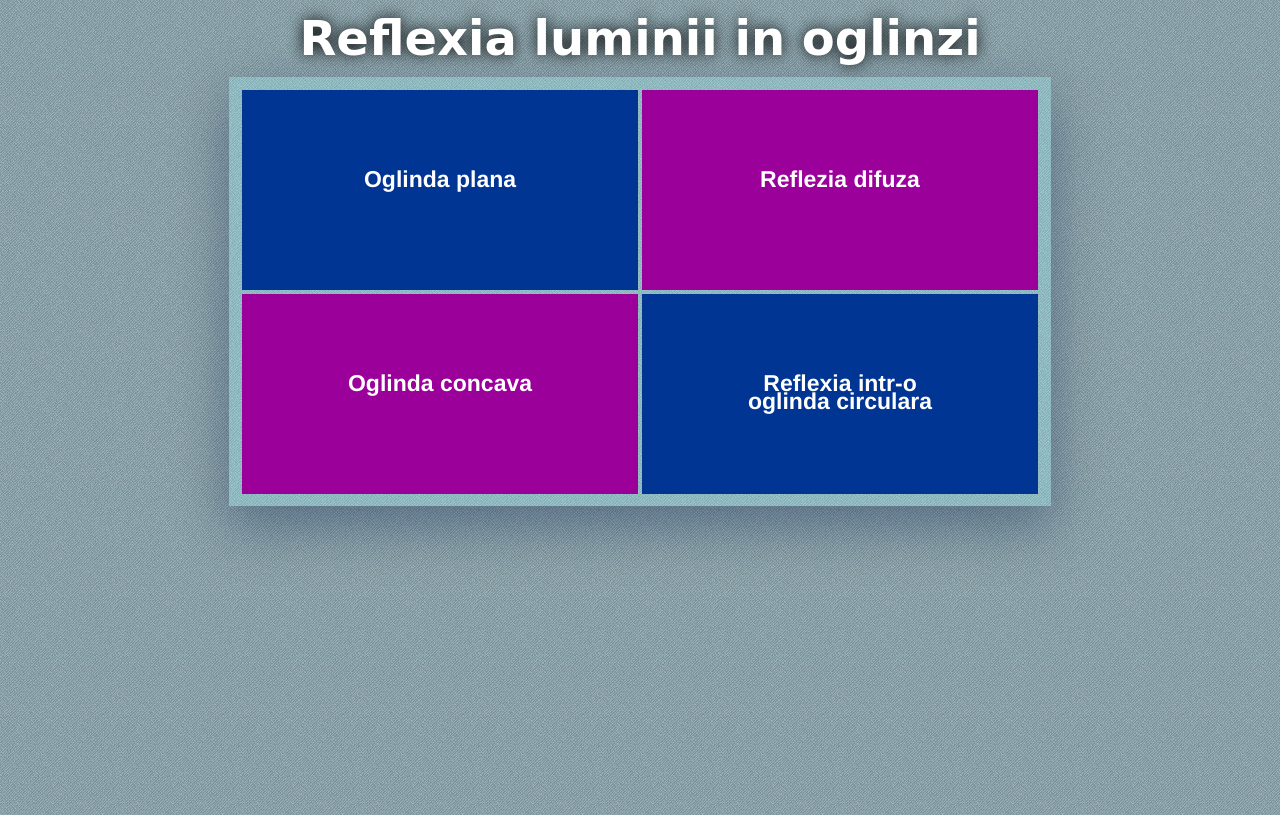
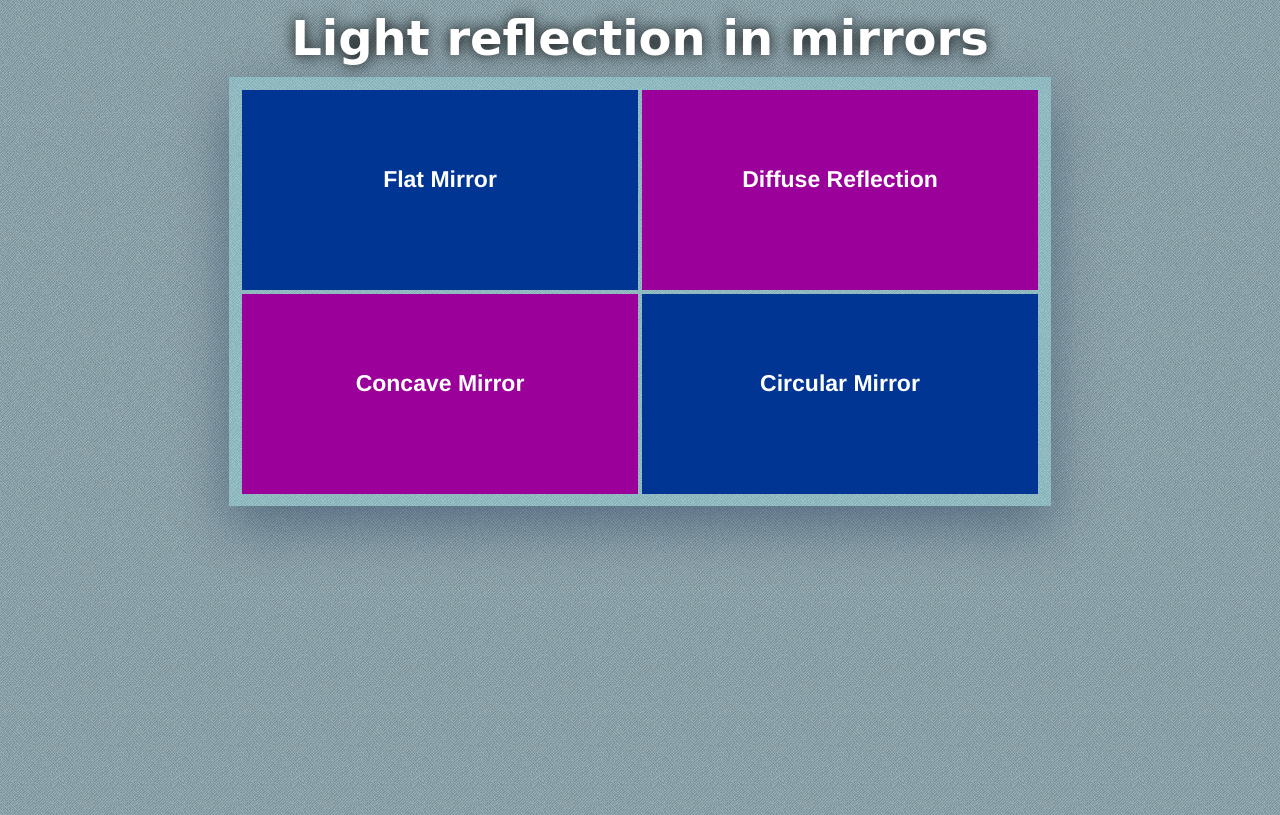
Before and after one commit to IonicaBizau/light-reflection-in-mirrors, a plain HTML site: page index.html in a window 1280 px wide. Drawn offline with Linux system fonts and the light colour scheme; a web font is replaced by a local one.

Commit message:
English and little fixes.

```diff
--- a/index.html
+++ b/index.html
@@ -1,28 +1,28 @@
 <!DOCTYPE html>
 <html>
     <head>
-        <meta http-equiv="Content-Type" content="text/html; charset=utf-8">
+	<meta charset="UTF-8">
         <script src="js/jquery-1.8.3.min.js"></script>
         <script src="bootstrap/js/bootstrap.js"></script>
         <script src="main.js"></script>
         <link href="style.css" rel="stylesheet" />
-        <link href="sferica.css" rel="stylesheet" />
+        <title>Light reflection in mirrors</title>
     </head>
     <body>
         <div align="center" id="container">
-        <h1 class="logo">Reflexia luminii in oglinzi</h1>
+            <h1 class="logo">Light reflection in mirrors</h1>
             <div class="squares">
-            <a class="square blue" href="plana.html">
-                Oglinda plana
+                <a class="square blue" href="/flat">
+                    Flat Mirror
                 </a>
-            <a class="square purple" href="difuza.html">
-                Reflezia difuza
+                <a class="square purple" href="/diffuse">
+                    Diffuse Reflection
                 </a>
-            <a class="square purple" href="concava.html">
-                Oglinda concava
+                <a class="square purple" href="/concave">
+                    Concave Mirror
                 </a>
-            <a class="square blue" href="Circular-Mirror/index.ro.html">
-                Reflexia intr-o oglinda circulara
+                <a class="square blue" href="http://physicsprojects.github.io/Circular-Mirror/">
+                    Circular Mirror
                 </a>
             </div>
         </div>
```
Lines whose indentation alone changed are shown as unchanged.
